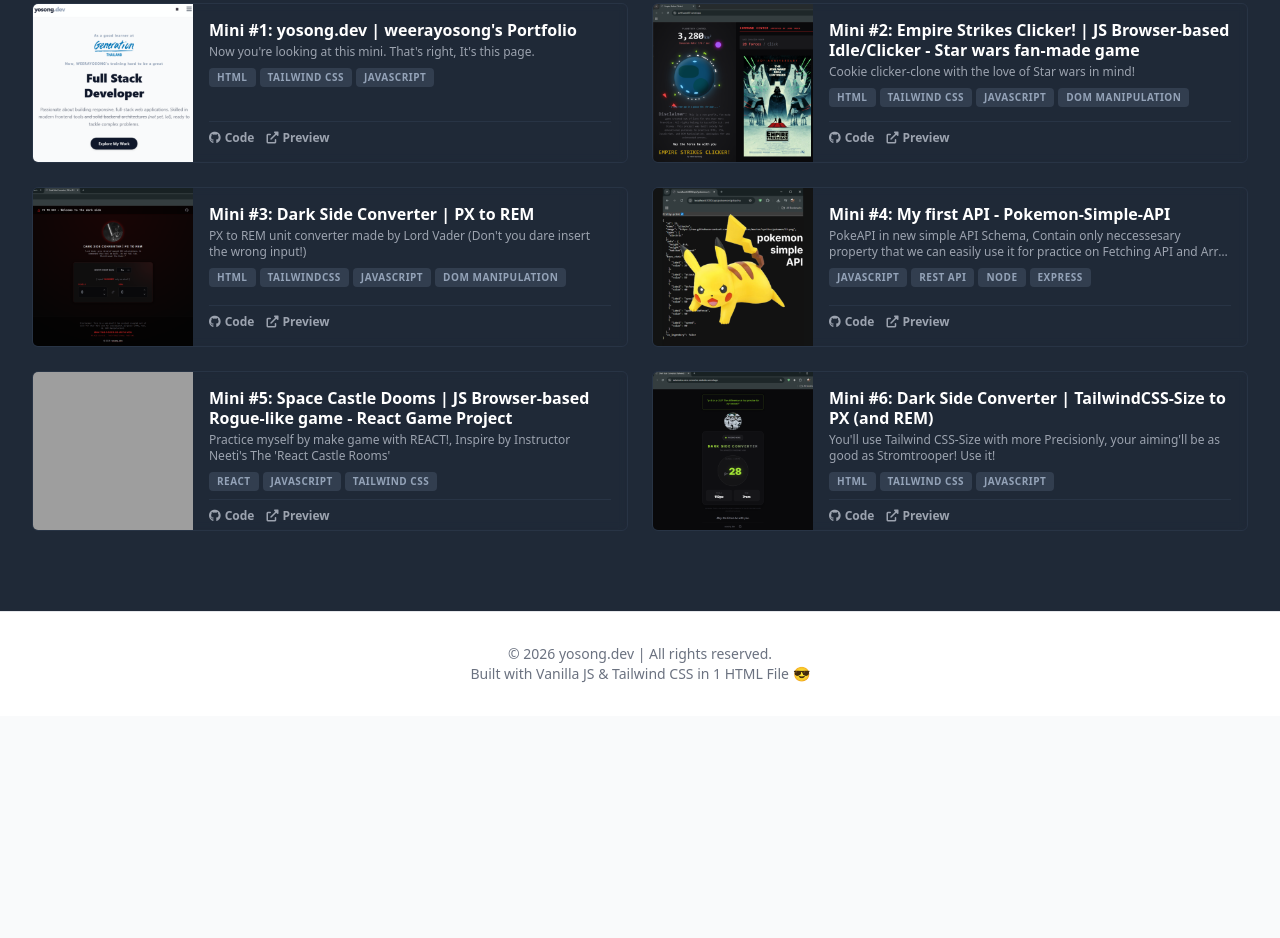
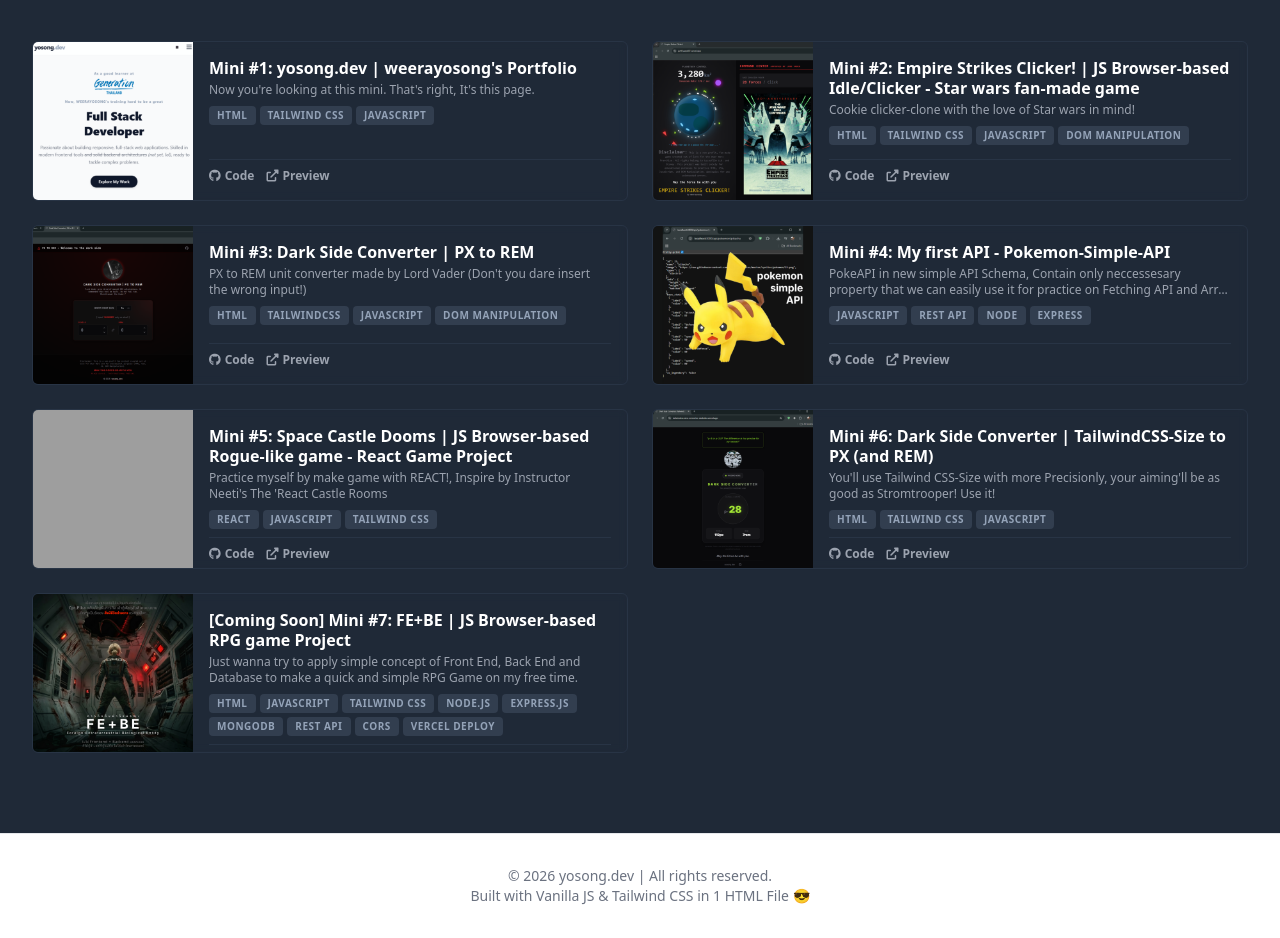
Before and after one commit to weerayosong/weerayosong.github.io, a plain HTML site: page index.html in a window 1280 px wide. Shown: the part 3158-4096 px from the top of the page. Before the commit the page ends 3874 px from the top, so only its background shows below. Drawn offline with nearby package versions, Linux system fonts and the light colour scheme; grey boxes are pictures that could not be loaded.

Commit message:
chore: prepare for the next mini#7

```diff
--- a/index.html
+++ b/index.html
@@ -462,14 +462,19 @@
                         'Express.js',
                         'React.js',
                         'Node.js',
-                        'Tailwind CSS',
+                        'REST API',
                         'mongoose',
                         'jwt',
                         'cors',
                         'bcrypts',
+                        'DotEnv',
+                        'Tailwind CSS',
                         'react router dom',
                         'Redux',
                         'Redux Toolkit',
+                        'Paypal payment Integration',
+                        'Vercel',
+                        'Render',
                     ],
                     image: 'https://github.com/weerayosong/weerayosong.github.io/raw/refs/heads/main/images/proj1.mp4',
                     color: 'from-slate-500 to-slate-700',
@@ -528,7 +533,7 @@
                 },
                 {
                     title: `Mini #5: Space Castle Dooms | JS Browser-based Rogue-like game - React Game Project`,
-                    desc: `Practice myself by make game with REACT!, Inspire by Instructor Neeti's The 'React Castle Rooms'`,
+                    desc: `Practice myself by make game with REACT!, Inspire by Instructor Neeti's The 'React Castle Rooms`,
                     image: 'https://github.com/weerayosong/weerayosong.github.io/blob/main/images/mini5.png?raw=true',
                     tags: ['React', 'JavaScript', 'Tailwind CSS'],
                     githubLink:
@@ -544,6 +549,24 @@
                         'https://github.com/weerayosong/tailwindcss-size-converter-darkside',
                     previewLink:
                         'https://tailwindcss-size-converter-darkside.vercel.app/',
+                },
+                {
+                    title: `[Coming Soon] Mini #7: FE+BE | JS Browser-based RPG game Project`,
+                    desc: `Just wanna try to apply simple concept of Front End, Back End and Database to make a quick and simple RPG Game on my free time.`,
+                    image: 'https://github.com/weerayosong/weerayosong.github.io/blob/main/images/mini7.png?raw=true',
+                    tags: [
+                        'HTML',
+                        'JavaScript',
+                        'Tailwind CSS',
+                        'Node.js',
+                        'Express.js',
+                        'MongoDB',
+                        'REST API',
+                        'CORS',
+                        'Vercel Deploy',
+                    ],
+                    githubLink: '',
+                    previewLink: '',
                 },
             ]
 
```
Also changed, not shown: images/mini7.png (added).
